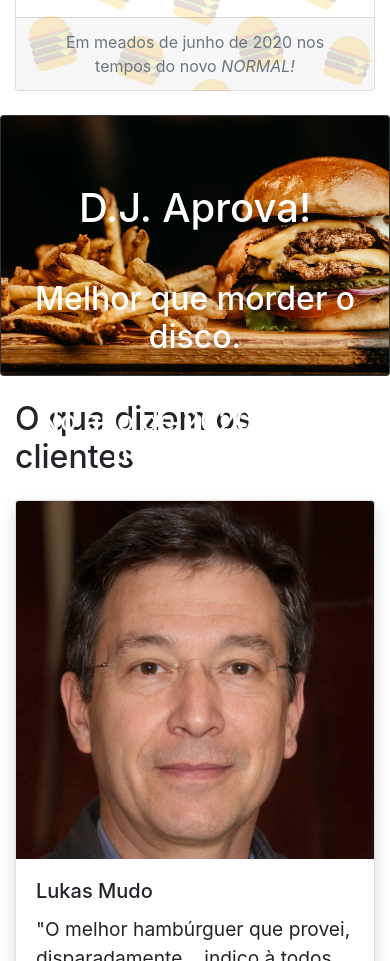
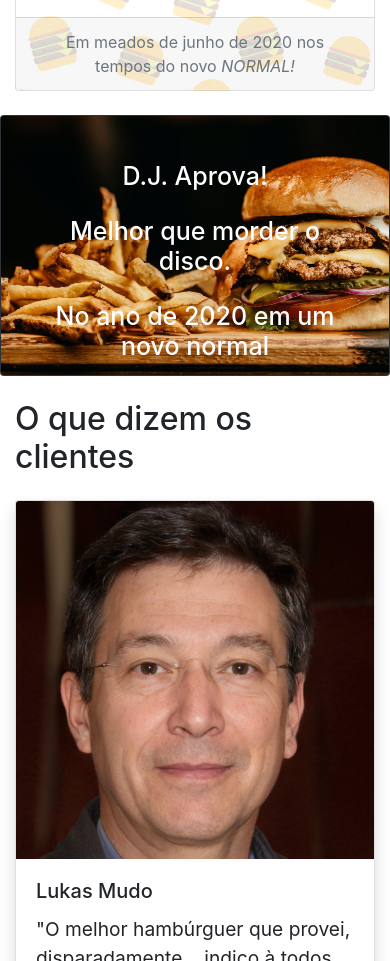
Before and after one commit to alexrese/hamburguer-WD-02-06-2020, a plain HTML site: page index.html in a window 390 px wide. Shown: the part 2050-3011 px from the top of the page. Drawn offline with Linux system fonts and the light colour scheme.

Commit message:
Correção de banner DJ

```diff
--- a/css/style.css
+++ b/css/style.css
@@ -3,6 +3,14 @@
 footer {background: rgb(42,15,0); background: linear-gradient(90deg, rgba(42,15,0,1) 0%, rgba(0,0,0,1) 100%);}
 
 #equipe h1 {position: relative; top: 50%; transform: translateY(-50%);}
+
+@media only screen and (max-width: 540px) {
+	.dj_aprova * {font-size: 25px; margin: 25px !important}
+}
+
+@media only screen and (max-width: 370px) {
+	.dj_aprova * {font-size: 22px; margin: 20px !important}
+}
 
 .card-text {font-size: larger;}
 
--- a/index.html
+++ b/index.html
@@ -120,7 +120,7 @@
 		<!-- Bloco 3: DJ Banner -->
 		<div class="card bg-dark text-white mt-4" id="comentario">
 			<img src="img/bg_dj.jpg" class="card-img" alt="...">
-			<div class="card-img-overlay text-center">
+			<div class="card-img-overlay text-center dj_aprova">
 				<h1 class="card-title mt-5">D.J. Aprova!</h1>
 				<h2 class="card-title mt-5">Melhor que morder o disco.</h2>
 				<h3 class="card-title mt-5">No ano de 2020 em um novo normal</h3>
```
